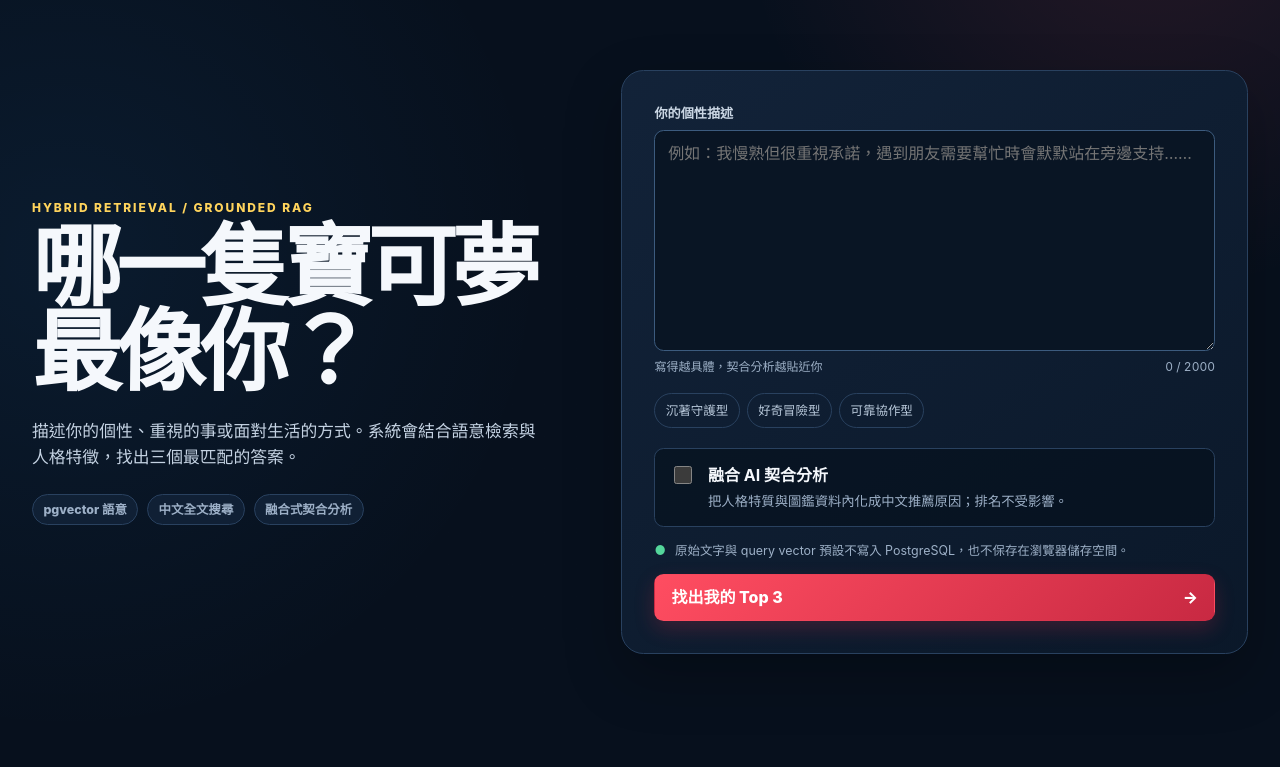
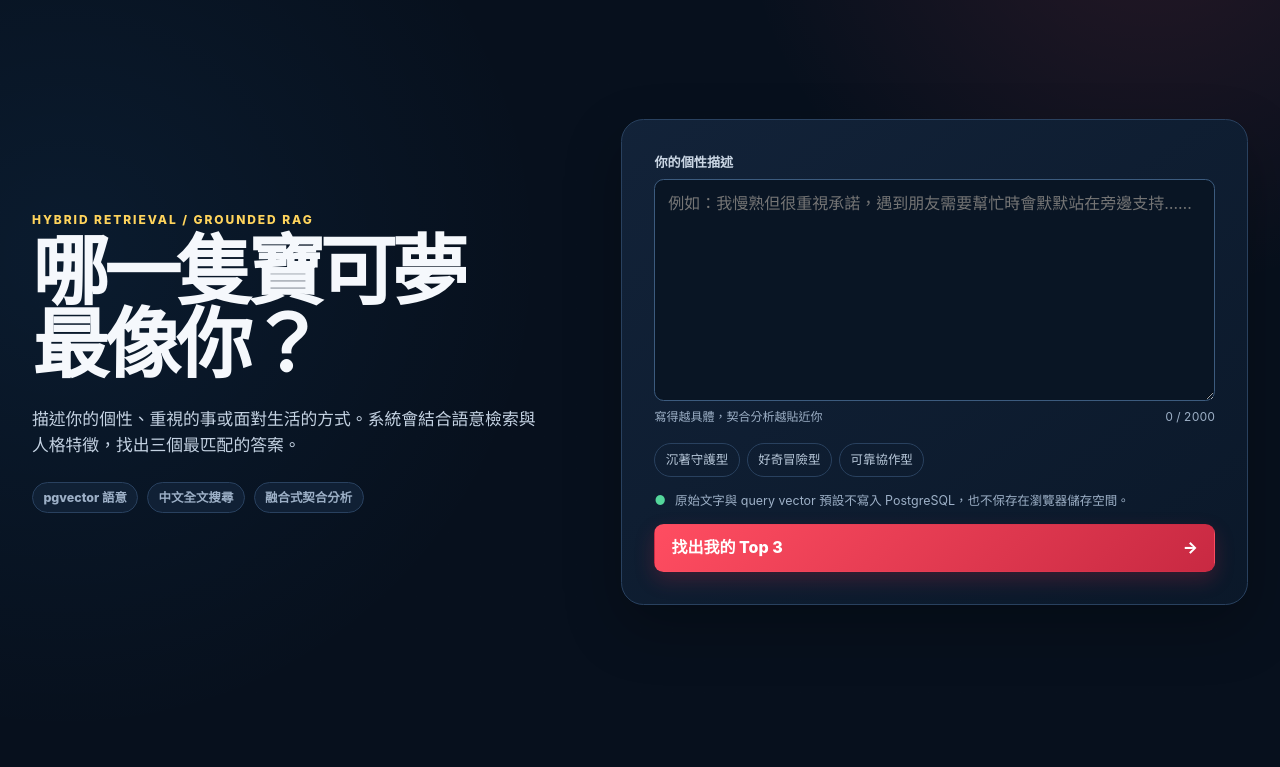
Before and after one commit to likaisuwork9616/pokemon-personality-recommender, a FastAPI app: page / in a window 1280 px wide. Shown: the part 76-843 px from the top of the page. Run offline with FastAPI, Linux system fonts and the light colour scheme; some libraries are stand-ins or nearby versions.

Commit message:
feat(ui): enable recommendation analysis by default

```diff
--- a/app/static/css/app.css
+++ b/app/static/css/app.css
@@ -637,9 +637,14 @@ button:disabled {
 
 .hero-copy h1 {
   margin: 0;
-  font-size: clamp(3.1rem, 7vw, 6.2rem);
+  font-size: clamp(3.1rem, 6vw, 5.5rem);
   line-height: 0.95;
   letter-spacing: -0.065em;
+}
+
+.hero-copy h1 span {
+  display: block;
+  white-space: nowrap;
 }
 
 .hero-copy > p:not(.eyebrow) {
@@ -708,35 +713,6 @@ button:disabled {
 .example-prompts button:hover {
   color: var(--text);
   border-color: var(--focus);
-}
-
-.ai-option {
-  display: flex;
-  gap: 0.8rem;
-  padding: 0.9rem;
-  margin-top: 1.25rem;
-  align-items: flex-start;
-  background: rgba(5, 15, 27, 0.58);
-  border: 1px solid var(--line);
-  border-radius: var(--radius-sm);
-  cursor: pointer;
-}
-
-.ai-option input {
-  width: 1.15rem;
-  height: 1.15rem;
-  margin-top: 0.18rem;
-  flex: 0 0 auto;
-  accent-color: var(--accent);
-}
-
-.ai-option span {
-  display: grid;
-}
-
-.ai-option small {
-  margin-top: 0.2rem;
-  color: var(--muted);
 }
 
 .privacy-note {
@@ -1007,11 +983,6 @@ button:disabled {
 .explanation-card .analysis-source {
   padding-top: 0.55rem;
   border-top: 1px solid rgba(255, 212, 92, 0.2);
-}
-
-.explanation-prompt {
-  background: rgba(107, 143, 181, 0.08);
-  border-color: rgba(107, 143, 181, 0.34);
 }
 
 .button-quiet:hover {
@@ -1660,7 +1631,7 @@ button:disabled {
   }
 
   .hero-copy h1 {
-    font-size: clamp(3rem, 17vw, 5rem);
+    font-size: clamp(2.7rem, 14.5vw, 5rem);
   }
 }
 
--- a/app/static/js/recommendation.js
+++ b/app/static/js/recommendation.js
@@ -5,7 +5,6 @@
   if (!form) return;
 
   const input = document.querySelector("#personality-text");
-  const explainToggle = document.querySelector("#generate-explanation");
   const submit = document.querySelector("#recommend-submit");
   const counter = document.querySelector("#character-count");
   const loading = document.querySelector("#recommendation-loading");
@@ -97,17 +96,6 @@
     return section;
   };
 
-  const explanationPrompt = () => {
-    const section = element("section", "explanation-card explanation-prompt");
-    const heading = element("div", "explanation-heading");
-    heading.append(element("h4", "", "契合分析"));
-    section.append(
-      heading,
-      element("p", "", "勾選「融合 AI 契合分析」後重新推薦，即可查看人格特質與圖鑑內容如何彼此呼應。"),
-    );
-    return section;
-  };
-
   const resultCard = (result) => {
     const pokemon = result.pokemon;
     const card = element("article", `recommendation-card rank-${result.rank}`);
@@ -162,9 +150,7 @@
     );
 
     card.append(heading, typeList, scores);
-    card.append(
-      result.explanation ? explanationCard(result.explanation) : explanationPrompt(),
-    );
+    if (result.explanation) card.append(explanationCard(result.explanation));
     return card;
   };
 
@@ -213,7 +199,7 @@
         },
         body: JSON.stringify({
           text,
-          generate_explanation: explainToggle.checked,
+          generate_explanation: true,
         }),
         signal: activeController.signal,
       });
--- a/app/templates/recommendation.html
+++ b/app/templates/recommendation.html
@@ -5,8 +5,8 @@
   <meta name="viewport" content="width=device-width, initial-scale=1">
   <meta name="description" content="輸入你的個性與生活方式，取得有可追蹤證據的 Top 3 寶可夢人格推薦。">
   <title>{{ page_title }}</title>
-  <link rel="stylesheet" href="/static/css/app.css?v=20260907-3">
-  <script src="/static/js/recommendation.js?v=20260907-3" defer></script>
+  <link rel="stylesheet" href="/static/css/app.css?v=20260907-4">
+  <script src="/static/js/recommendation.js?v=20260907-4" defer></script>
 </head>
 <body data-page="recommendation">
   <a class="skip-link" href="#recommendation-form">跳到推薦表單</a>
@@ -27,7 +27,10 @@
     <section class="recommendation-hero" aria-labelledby="recommendation-title">
       <div class="hero-copy">
         <p class="eyebrow">HYBRID RETRIEVAL / GROUNDED RAG</p>
-        <h1 id="recommendation-title">哪一隻寶可夢<br>最像你？</h1>
+        <h1 id="recommendation-title">
+          <span>哪一隻寶可夢</span>
+          <span>最像你？</span>
+        </h1>
         <p>描述你的個性、重視的事或面對生活的方式。系統會結合語意檢索與人格特徵，找出三個最匹配的答案。</p>
         <div class="signal-list" aria-label="推薦方法摘要">
           <span>pgvector 語意</span>
@@ -50,10 +53,6 @@
           <button type="button" data-example="我充滿好奇心、喜歡冒險和認識新朋友，遇到挑戰會先行動再調整。">好奇冒險型</button>
           <button type="button" data-example="我重視團隊合作，擅長照顧大家的感受，會耐心把混亂的事情整理好。">可靠協作型</button>
         </div>
-        <label class="ai-option">
-          <input id="generate-explanation" type="checkbox">
-          <span><strong>融合 AI 契合分析</strong><small>把人格特質與圖鑑資料內化成中文推薦原因；排名不受影響。</small></span>
-        </label>
         <p class="privacy-note"><span aria-hidden="true">●</span> 原始文字與 query vector 預設不寫入 PostgreSQL，也不保存在瀏覽器儲存空間。</p>
         <button id="recommend-submit" class="button button-primary recommendation-submit" type="submit">
           <span>找出我的 Top 3</span><span aria-hidden="true">→</span>
```
Also changed, not shown: tests/test_recommendation_web.py (+10 -6 lines).
